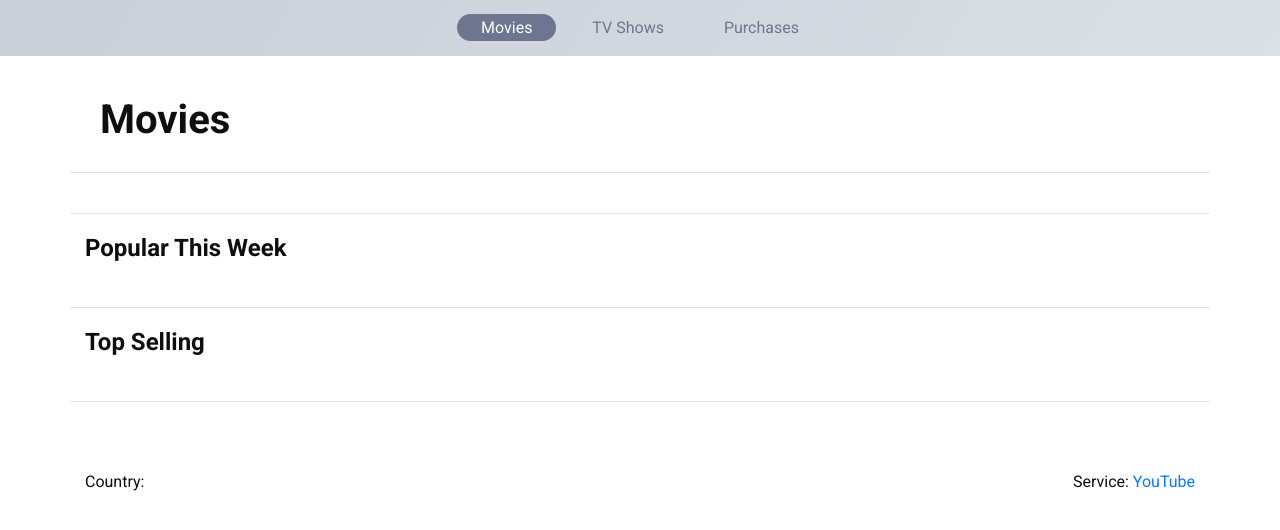
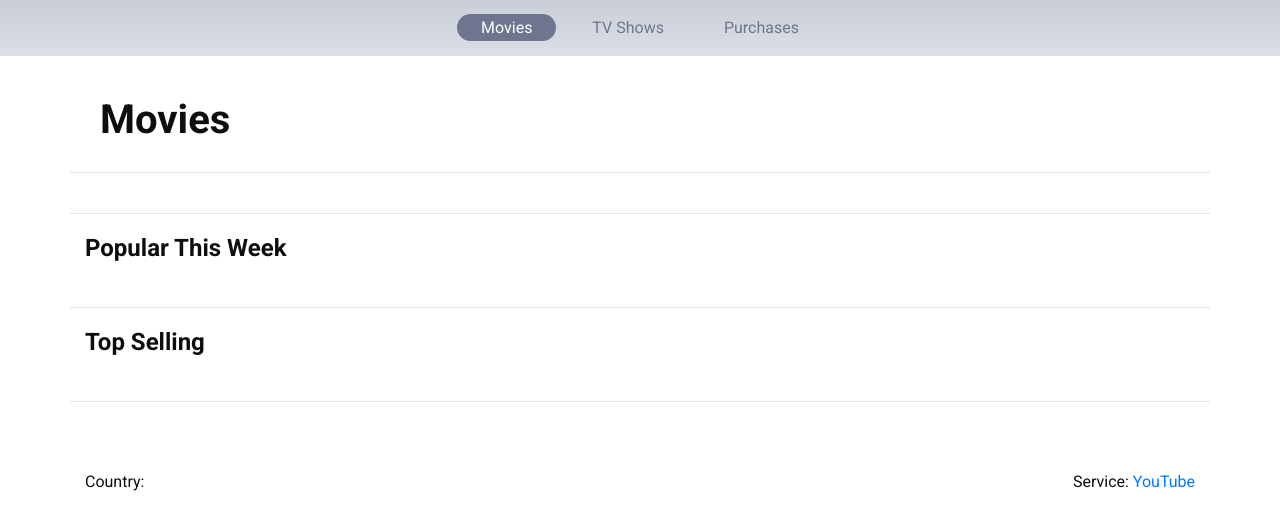
Before and after one commit to trenta-io/ondemand, a plain HTML site: page movies.html in a window 1280 px wide. Drawn offline with nearby package versions, Linux system fonts and the light colour scheme; no server answers; grey boxes are pictures that could not be loaded.

Commit message:
adjust gradient to match frame

```diff
--- a/css/css.css
+++ b/css/css.css
@@ -37,7 +37,7 @@ img:hover {
 
 .categoryselect {
 	background: rgb(201,206,215);
-background: linear-gradient(122deg, rgba(201,206,215,1) 0%, rgba(219,224,231,1) 100%);
+background: linear-gradient(to bottom, rgba(201,206,215,1) 0%, rgba(219,224,231,1) 100%);
 }
 .categoryselect a, .categoryselect a:hover {
 	color: #6d768e;
```
